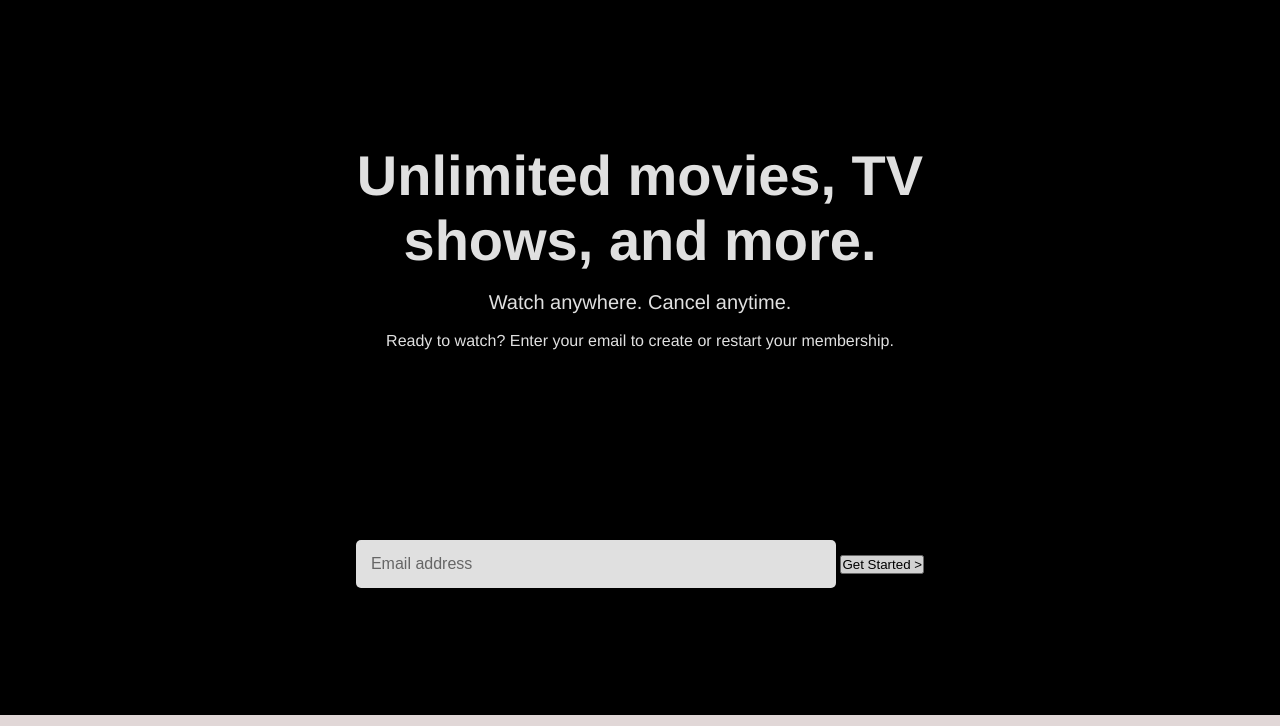
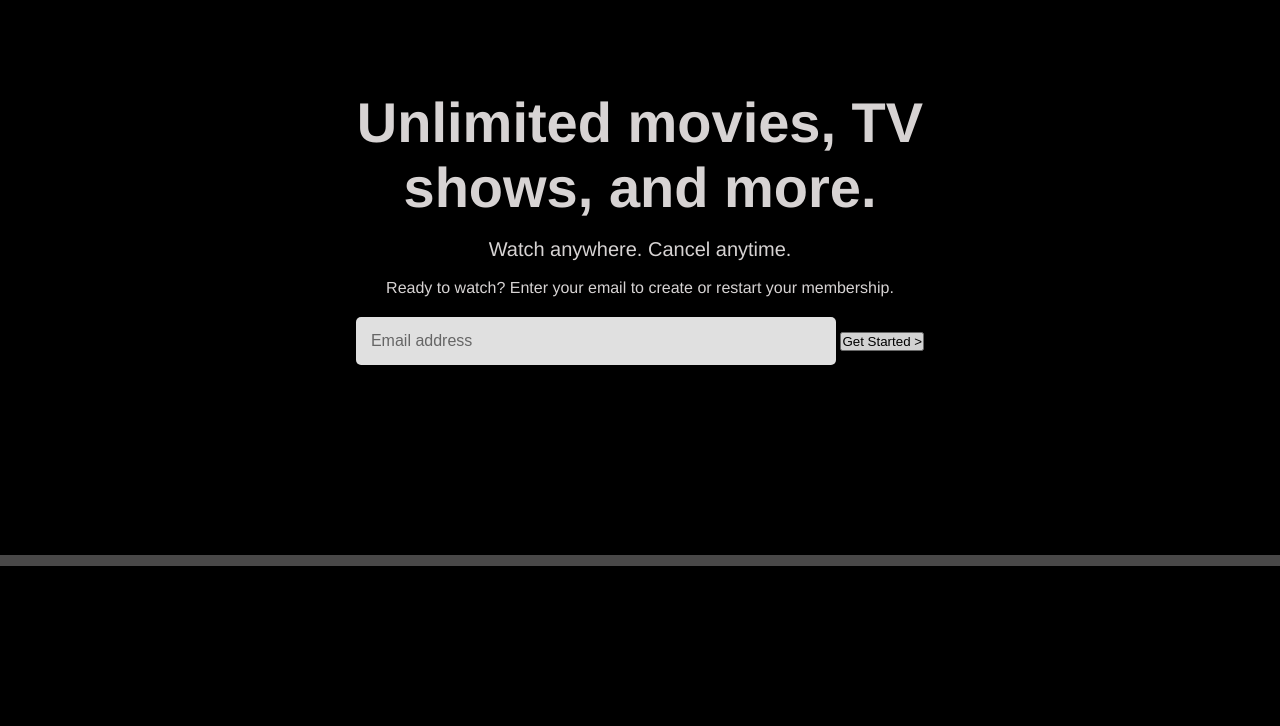
Before and after one commit to Vamsh009/Netflix-clone, a plain HTML site: page index.html in a window 1280 px wide. Shown: the part 85-811 px from the top of the page. Drawn offline with Linux system fonts and the light colour scheme.

Commit message:
Add files via upload

```diff
--- a/style.css
+++ b/style.css
@@ -13,7 +13,7 @@ body{
   background-position: center center;
   background-repeat: no-repeat;
   background-size: max(1500px, 100vw);
-  height: 100vh;
+  height: 80vh;
   position: relative;
 
 }
@@ -21,7 +21,7 @@ body{
 .main .box {
   position: absolute;
   top: 0;
-  height: 100%;
+  height: 80vh;
   width: 100%;
   background-color: rgba(0, 0, 0, 0.6);
   opacity: 0.88;
@@ -65,37 +65,43 @@ nav button {
 
 .hero {
   display: flex;
-  height: 100%;
   align-items: center;
   justify-content: center;
   flex-direction: column;
   text-align: center;
-  color: #fff;
+  color: #f5f1f1;
   position: relative;
   z-index: 5;
-  font-family: "Netflix Sans", "Helvetica Neue", "Segoe UI", Roboto, Ubuntu, sans-serif
-
-
+  font-family: "Netflix Sans", "Helvetica Neue", "Segoe UI", Roboto, Ubuntu, sans-serif;
+  padding: 0 30px; /* Add some padding for spacing on smaller screens */
 }
 
 .hero> :first-child {
   font-weight: 900;
   font-size: 56px;
-  margin-top: 100px;
+  margin-top: 175px;
+  text-align: center;
+  /* Removed margin-top: 100px; */
 }
+
+
 .hero> :nth-child(2) {
    font-weight: 900;
   font-size: 56px;
+  text-align: center;
 }
 .hero> :nth-child(3) {
   font-size: 20px;
   margin: 18px 0;
   font-weight: 500;
+  text-align: center;
 }
+/* Remove or adjust the bottom margin on the spans to bring the input closer */
 .hero> :nth-child(4) {
   font-size: 16px;
-  margin-bottom: 190px;
   font-weight: 400;
+  margin-bottom: 20px;
+  text-align: center; /* Adjusted from 190px */
 }
 
 input{
@@ -110,5 +116,5 @@ input{
 
 .separation{
   height: 11px;
-  background-color: rgb(225, 215, 215);
+  background-color: rgb(73, 72, 72);
 }
```
